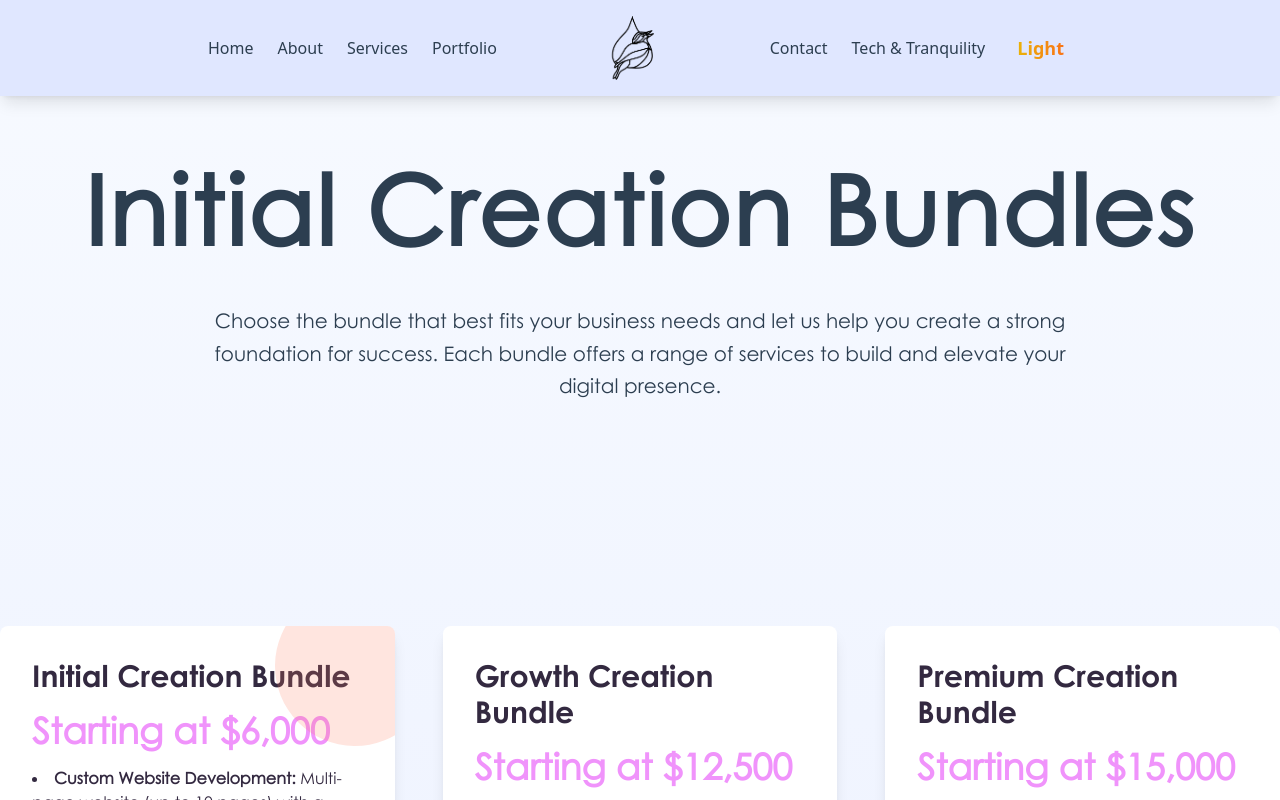
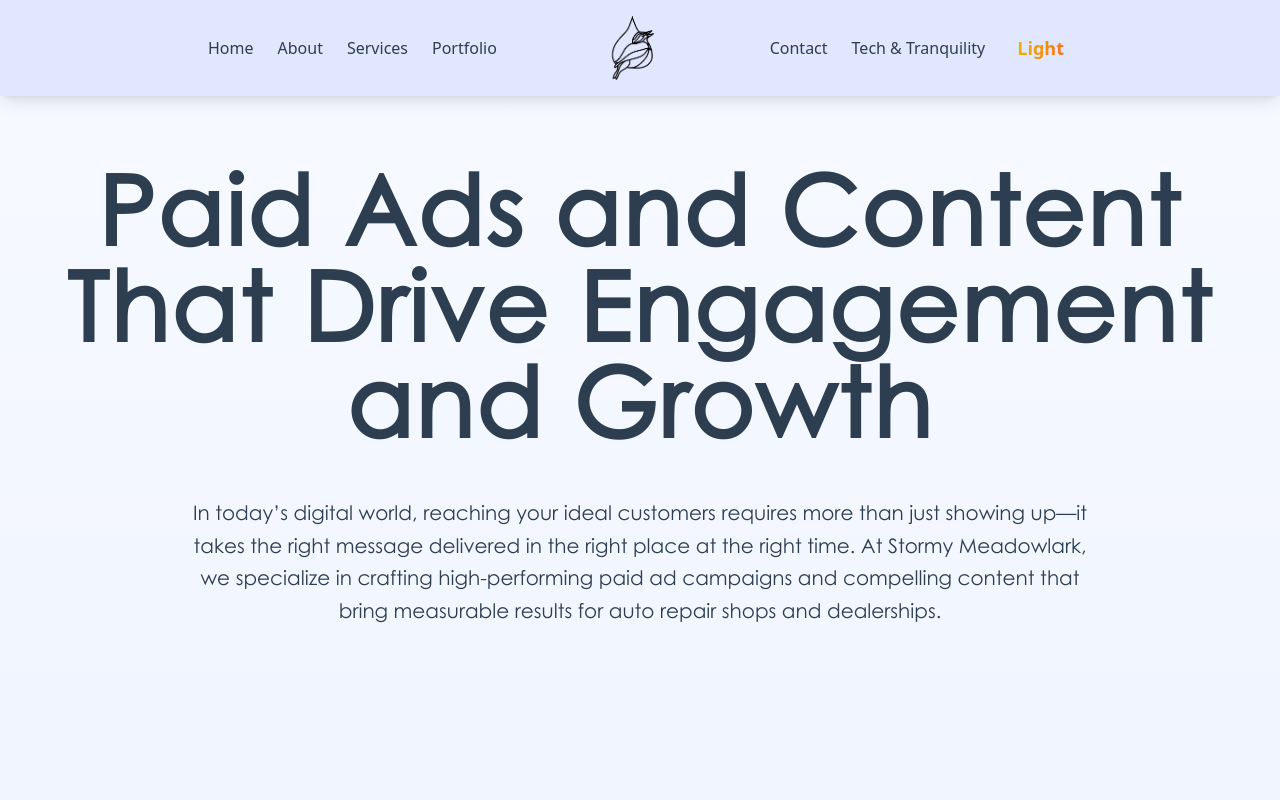
Before and after one commit to StormyMeadowlark/stormy-meadowlark, a React (Vite) app: page /services/paid-ads in a window 1280 px wide. Shown: the top 800 px of the page. Built offline with nearby package versions, Linux system fonts and the light colour scheme; what quill-image-resize-module-react would draw is missing.

Commit message:
updating about page

```diff
--- a/src/pages/InitialCreationBundles.jsx
+++ b/src/pages/InitialCreationBundles.jsx
@@ -10,12 +10,14 @@ const InitialCreationBundles = () => (
       transition={{ duration: 1.2 }}
     >
       <h1 className="text-8xl font-extrabold text-center mb-12 tracking-wide text-shadow">
-        Initial Creation Bundles
+        Paid Ads and Content That Drive Engagement and Growth
       </h1>
       <p className="text-center text-xl max-w-4xl mx-auto mb-16 leading-relaxed">
-        Choose the bundle that best fits your business needs and let us help you
-        create a strong foundation for success. Each bundle offers a range of
-        services to build and elevate your digital presence.
+        In today’s digital world, reaching your ideal customers requires more
+        than just showing up—it takes the right message delivered in the right
+        place at the right time. At Stormy Meadowlark, we specialize in crafting
+        high-performing paid ad campaigns and compelling content that bring
+        measurable results for auto repair shops and dealerships.
       </p>
     </motion.div>
 
```
